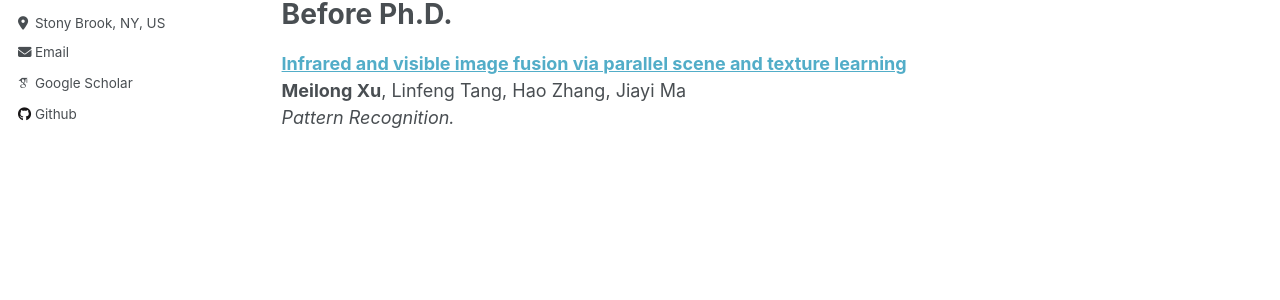
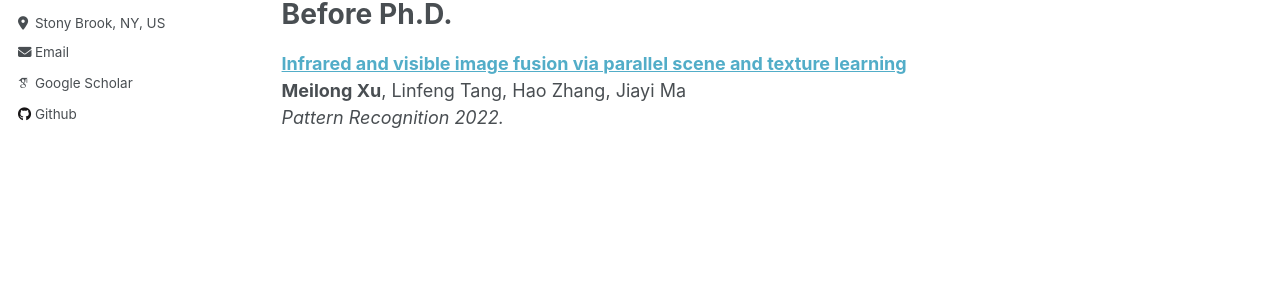
Before and after one commit to Melon-Xu/Melon-Xu.github.io, a Jekyll site: the page built from _pages/publications.md, in a window 1280 px wide. Shown: the part 309-609 px from the top of the page. Built offline with Jekyll 4.4.1, drawn with Linux system fonts in a browser that asks for light colours; some web fonts are replaced.

Commit message:
Update publications.md

```diff
--- a/_pages/publications.md
+++ b/_pages/publications.md
@@ -14,4 +14,4 @@ Full list of publications can be found on [Google Scholar](https://scholar.googl
 # Before Ph.D.
 <b>[Infrared and visible image fusion via parallel scene and texture learning](https://www.sciencedirect.com/science/article/abs/pii/S0031320322004101)</b> <br>
 <b>Meilong Xu</b>, Linfeng Tang, Hao Zhang, Jiayi Ma<br>
-<i>Pattern Recognition.</i>
+<i>Pattern Recognition 2022.</i>
```
